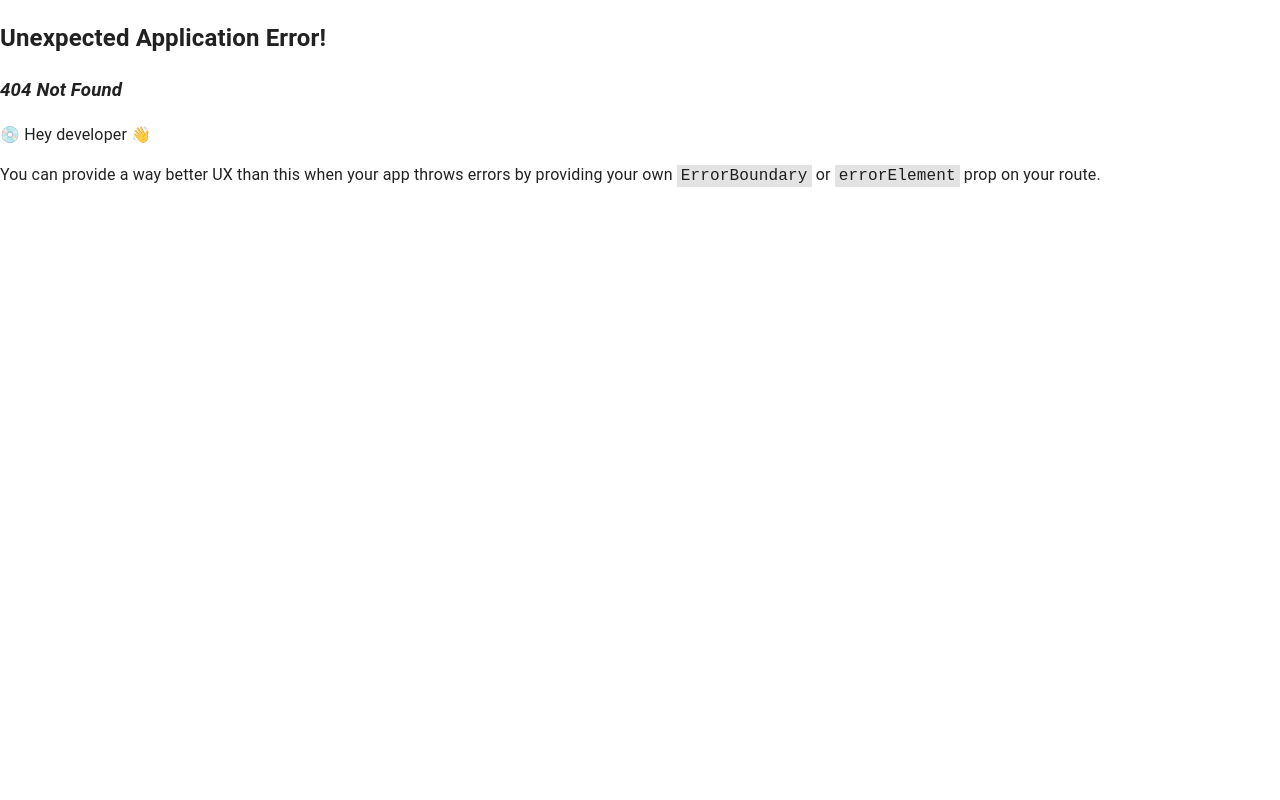
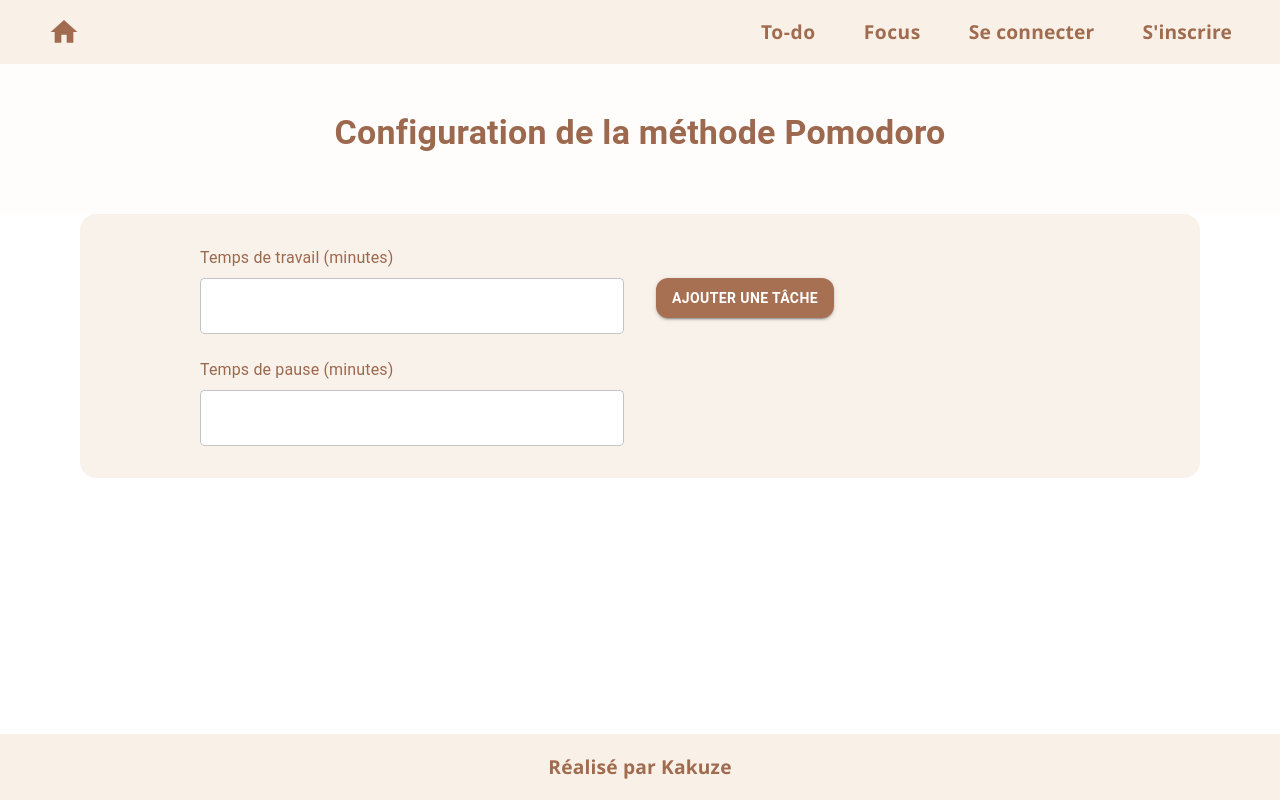
Before and after one commit to ayoub-benhammou-vinci/gestyle, a React (Vite) app in the folder frontend/: page /focus-configuration in a window 1280 px wide. Before the commit this address had no page. Built offline with nearby package versions, Linux system fonts and the light colour scheme.

Commit message:
feat(frontend): add FocusConfigurationPage Template

```diff
--- a/frontend/src/components/Focus/FocusConfigurationPage.tsx
+++ b/frontend/src/components/Focus/FocusConfigurationPage.tsx
@@ -0,0 +1,161 @@
+import { Box, Button, Grid, Modal, TextField, Typography } from '@mui/material';
+import { useState } from 'react';
+
+const FocusConfigurationPage = () => {
+  const [open, setOpen] = useState(false);
+
+  const handleOpen = () => setOpen(true);
+  const handleClose = () => setOpen(false);
+  return (
+    <>
+      <Box
+        component="main"
+        sx={{ padding: 6, textAlign: 'center', backgroundColor: '#fffdfb' }}
+      >
+        <Typography
+          variant="h4"
+          fontWeight="bold"
+          sx={{ color: '#9c684e' }}
+          gutterBottom
+        >
+          Configuration de la méthode Pomodoro
+        </Typography>
+      </Box>
+
+      <Box
+        sx={{
+          backgroundColor: '#f9f2eb',
+          padding: 2,
+          borderRadius: 4,
+          mx: 10,
+          px: 15,
+        }}
+      >
+        <Grid container spacing={4} sx={{ pt: 2 }}>
+          {/* Colonne gauche */}
+          <Grid item xs={12} md={6}>
+            <Typography sx={{ color: '#9c684e', mb: 1 }}>
+              Temps de travail (minutes)
+            </Typography>
+            <TextField
+              fullWidth
+              variant="outlined"
+              sx={{ mb: 3, backgroundColor: '#fff' }}
+            />
+
+            <Typography sx={{ color: '#9c684e', mb: 1 }}>
+              Temps de pause (minutes)
+            </Typography>
+            <TextField
+              fullWidth
+              type="number"
+              variant="outlined"
+              sx={{ mb: 2, backgroundColor: '#fff' }}
+            />
+          </Grid>
+          <Grid item xs={12} md={6}>
+            <Button
+              variant="contained"
+              sx={{
+                backgroundColor: '#a87052',
+                color: '#fff',
+                paddingY: 1,
+                borderRadius: 3,
+                fontWeight: 'bold',
+                mt: 4,
+              }}
+              onClick={handleOpen}
+            >
+              Ajouter une tâche
+            </Button>
+
+            <Modal
+              open={open}
+              onClose={handleClose}
+              aria-labelledby="child-modal-title"
+              aria-describedby="child-modal-description"
+            >
+              <Box
+                sx={{
+                  position: 'absolute',
+                  top: '50%',
+                  left: '50%',
+                  transform: 'translate(-50%, -50%)',
+                  width: 600,
+                  height: 400,
+                  bgcolor: 'background.paper',
+                  borderRadius: 2,
+                  boxShadow: 24,
+                  p: 4,
+                  backgroundColor: '#f9f2eb',
+                }}
+              >
+                <Typography
+                  variant="h4"
+                  component="h2"
+                  sx={{
+                    color: '#9c684e',
+                    textAlign: 'center',
+                    mb: 3,
+                    fontWeight: 'bold',
+                  }}
+                >
+                  Ajouter une tâche
+                </Typography>
+                <Grid
+                  container
+                  direction="column"
+                  sx={{
+                    display: 'flex',
+                    justifyContent: 'center',
+                  }}
+                >
+                  <Grid item xs={12} md={6}>
+                    <Typography sx={{ color: '#9c684e', mb: 1 }}>
+                      Titre
+                    </Typography>
+                    <TextField
+                      fullWidth
+                      variant="outlined"
+                      sx={{ mb: 2, backgroundColor: '#fff' }}
+                    />
+                  </Grid>
+
+                  <Grid item xs={12} md={6}>
+                    <Typography sx={{ color: '#9c684e', mb: 1 }}>
+                      Description
+                    </Typography>
+                    <TextField
+                      fullWidth
+                      variant="outlined"
+                      sx={{ mb: 2, backgroundColor: '#fff' }}
+                    />
+                  </Grid>
+
+                  <Grid item xs={12} md={6}>
+                    <Button
+                      variant="contained"
+                      sx={{
+                        backgroundColor: '#a87052',
+                        color: '#fff',
+                        paddingY: 1,
+                        borderRadius: 3,
+                        fontWeight: 'bold',
+                        mt: 4,
+                        textAlign: 'center',
+                      }}
+                    >
+                      Ajouter une tâche
+                    </Button>
+                  </Grid>
+                </Grid>
+              </Box>
+            </Modal>
+          </Grid>
+        </Grid>
+      </Box>
+    </>
+  );
+};
+
+export default FocusConfigurationPage;
--- a/frontend/src/components/pages/Focuspage.tsx
+++ b/frontend/src/components/pages/Focuspage.tsx
@@ -2,8 +2,10 @@ import { Box, Typography, Button, Grid, Paper } from '@mui/material';
 import image1 from '../../assets/images/pomodoro_1.png';
 import image2 from '../../assets/images/focus_2.png';
 import image3 from '../../assets/images/coffee_3.png';
+import { Outlet, useNavigate } from 'react-router-dom';
 
 const FocusPage = () => {
+  const navigate = useNavigate();
   return (
     <>
       <Box
@@ -155,10 +157,13 @@ const FocusPage = () => {
                 backgroundColor: '#915e45',
               },
             }}
+            onClick={() => navigate('/focus-configuration')}
           >
             Commencer dès maintenant
           </Button>
         </Box>
+        {/* 🔹 Ici s’affichera ta sous-page */}
+        <Outlet />
       </Box>
     </>
   );
--- a/frontend/src/main.tsx
+++ b/frontend/src/main.tsx
@@ -9,6 +9,7 @@ import RegisterPage from './components/pages/Registerpage';
 import Todopage from './components/pages/Todopage';
 import Focuspage from './components/pages/Focuspage';
 import { UserContextProvider } from './contexts/UserContext';
+import FocusConfigurationPage from './components/Focus/FocusConfigurationPage';
 
 const router = createBrowserRouter([
   {
@@ -35,6 +36,10 @@ const router = createBrowserRouter([
         path: 'focus',
         element: <Focuspage />,
       },
+      {
+        path: 'focus-configuration',
+        element: <FocusConfigurationPage />,
+      },
     ],
   },
 ]);
```
